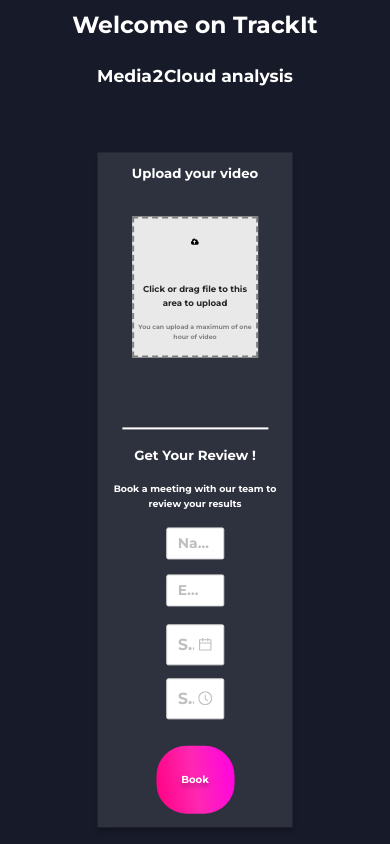
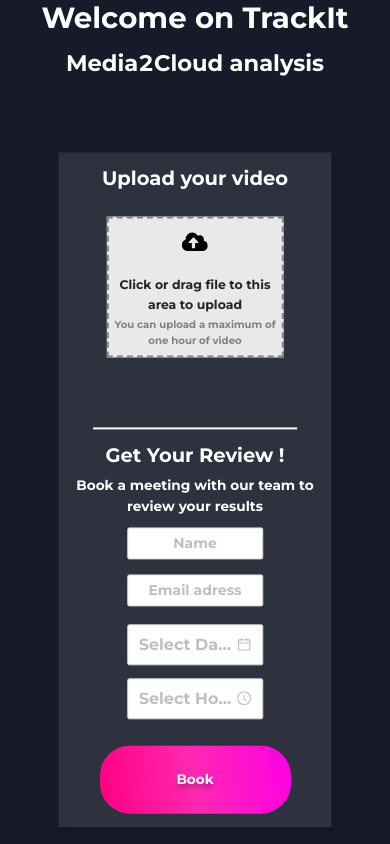
Before and after one commit to trackit/media2cloud-client, a React (Create React App) app: page / in a window 390 px wide. Built offline with nearby package versions, Linux system fonts and the light colour scheme.

Commit message:
feat(media): Make the site responsive for different screen size

```diff
--- a/src/styles/App.css
+++ b/src/styles/App.css
@@ -14,6 +14,7 @@ HEADER
 
 .title1 {
   width: 80%;
+  min-height: 7%;
 
   position: absolute;
   top: 3%;
@@ -30,6 +31,7 @@ HEADER
 
 .title2 {
   width: 70%;
+  min-height: 7%;
 
   position: absolute;
   top: 9%;
@@ -49,7 +51,7 @@ MENU
 */
 
 .menu {
-  width: 50%;
+  width: 60%;
   min-height: 80%;
 
   position: absolute;
@@ -149,14 +151,14 @@ UPLOAD
 
 .currentFile {
   position: absolute;
-  margin-top: 15%;
+  top: 360%;
   left: 50%;
   transform: translate(-50%, -50%);
 
   color: rgb(255, 255, 255);
 
   width: 150%;
-  min-height: 10%;
+  min-height: 7%;
 
   font-size: calc(24 * var(--res));
 
@@ -289,3 +291,44 @@ BOOKING FORM
 .text-input {
   text-align: center;
 }
+
+@media screen and (max-width: 1300px) {
+  .menu {
+    width: 70%;
+  }
+}
+
+@media screen and (max-width: 500px) {
+  .name-input, .email-input {
+    width: 50%;
+  }
+  .date-picker, .time-picker {
+    max-width: 50%;
+  }
+  .title1 {
+    font-size: calc(75 * var(--res));
+  }
+  .title2 {
+    font-size: calc(58 * var(--res));
+  }
+  .titleReview1, .menuTitle1 {
+    font-size: calc(50 * var(--res));
+  }
+  .paraReview {
+    font-size: calc(35 * var(--res));
+  }
+  .textClick {
+    font-size: calc(32 * var(--res));
+  }
+  .textComm {
+    font-size: calc(26 * var(--res));
+  }
+  .upload-zone img {
+    width: 15%;
+    min-height: 20%;
+  }
+  .bookButton {
+    font-size: calc(35 * var(--res));
+    width: 70%;
+  }
+}
```
